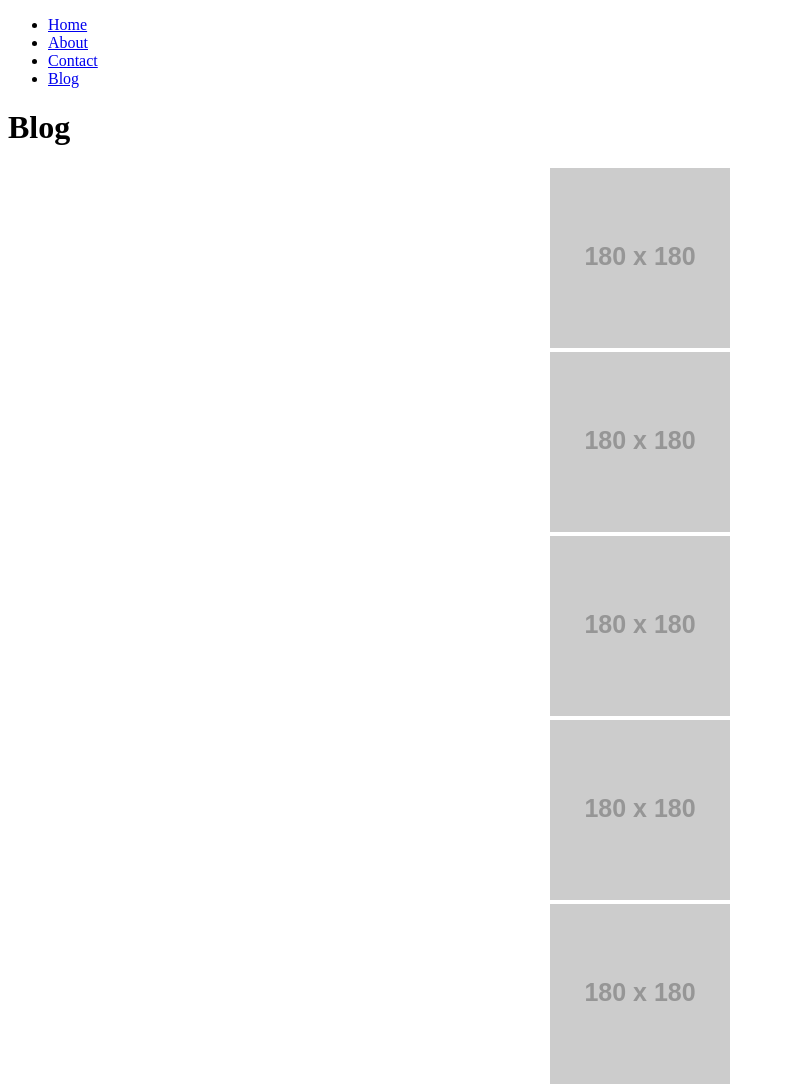
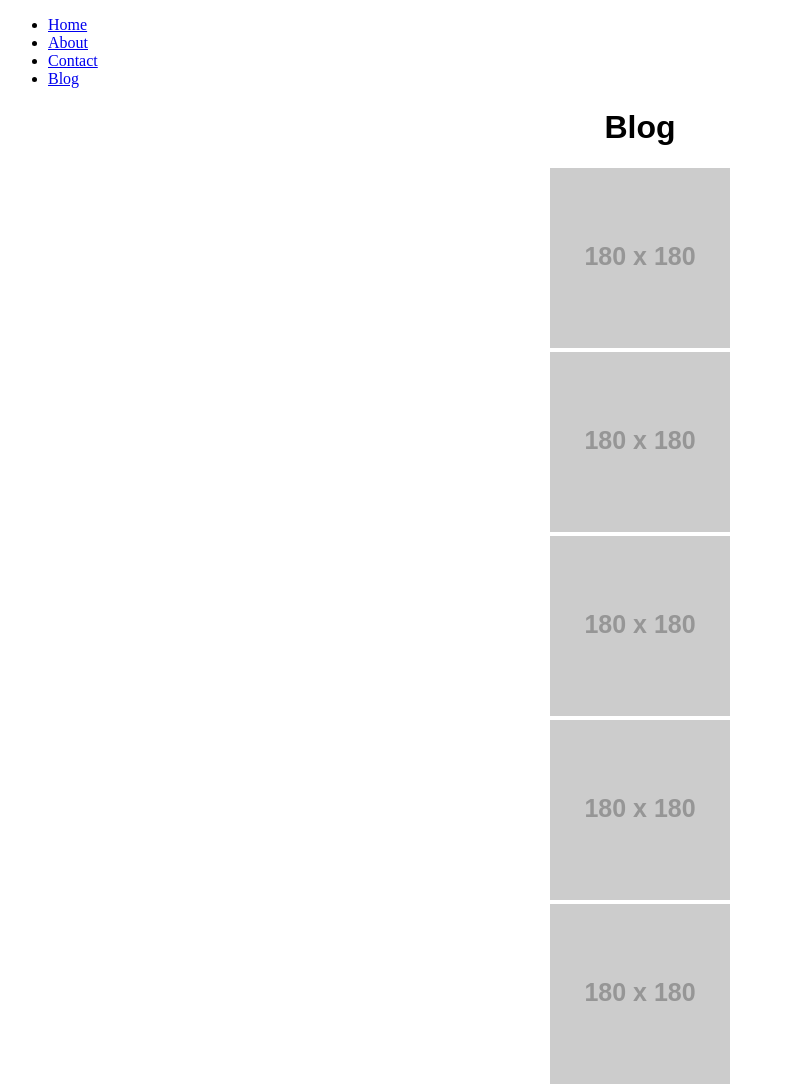
Before and after one commit to biancapower/just-a-tribute, a plain HTML site: page index.html in a window 1280 px wide. Shown: the whole page, without its empty margins (0-785 px from the left). Drawn offline with Linux system fonts and the light colour scheme; placeholder pictures from the web are drawn by us.

Commit message:
style heading

```diff
--- a/index.html
+++ b/index.html
@@ -18,7 +18,7 @@
             </ul>
         </nav>
     </header>
-    <h1>Blog</h1>
+    <h1 class="centered-heading">Blog</h1>
     <section id="blog-container">
         <a href="">
             <img src="https://via.placeholder.com/180x180" alt="blog article preview image">
--- a/src/main.scss
+++ b/src/main.scss
@@ -1 +1,6 @@
 @import "blogcontainer";
+
+.centered-heading {
+    text-align: center;
+    font-family: Arial, Helvetica, sans-serif;
+}
```
Also changed, not shown: src/main.css, 1 other file.
